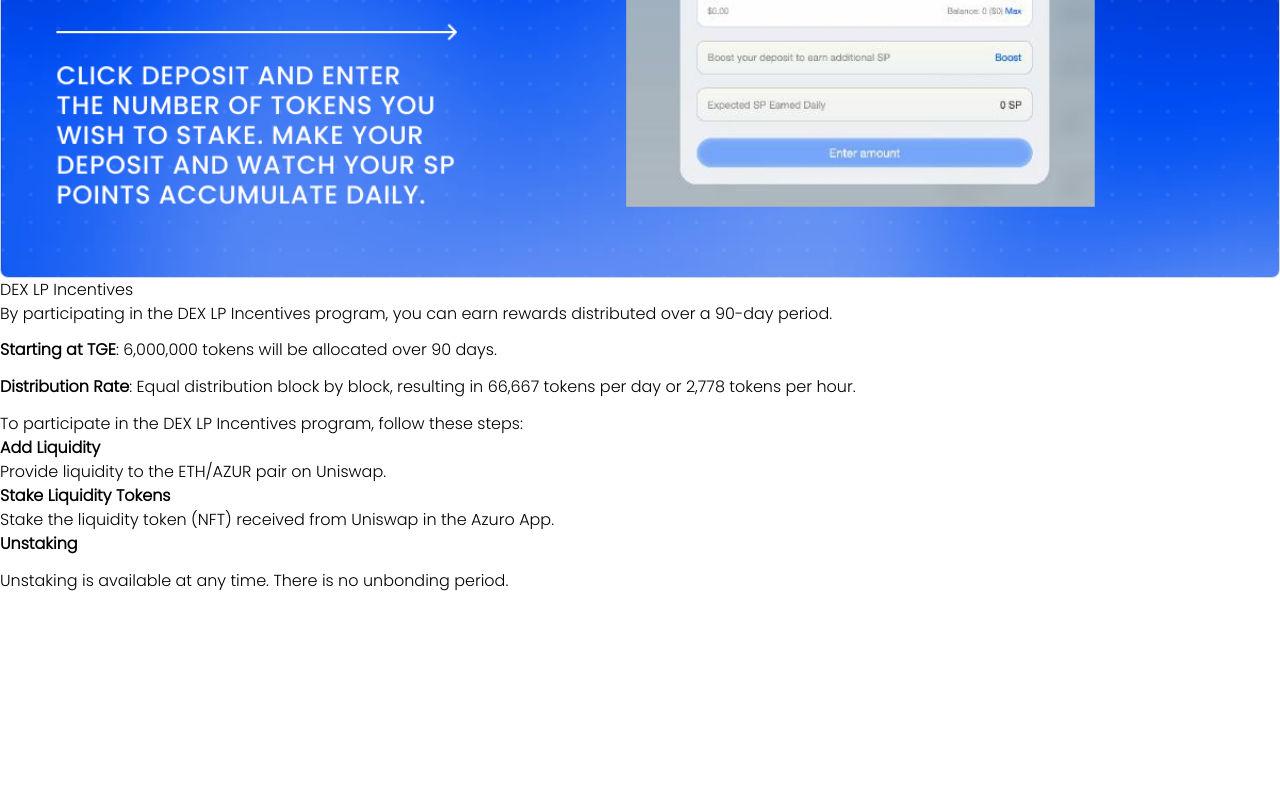
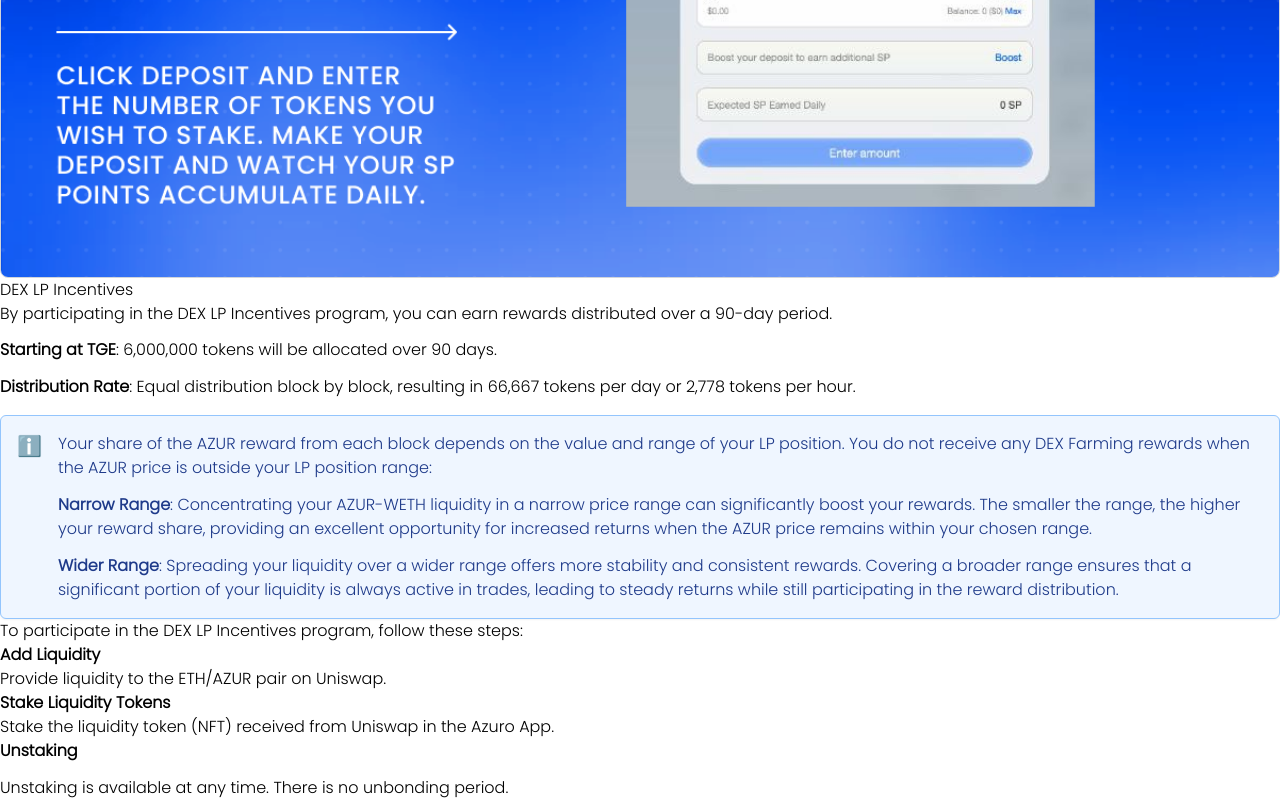
Before and after one commit to Azuro-protocol/gem-docs, a Next.js app: page /concepts/azur/staking in a window 1280 px wide. Shown: the part 3623-4423 px from the top of the page. Before the commit the page ends 4216 px from the top, so only its background shows below. Built offline with nearby package versions, Linux system fonts and the light colour scheme.

Commit message:
range info

```diff
--- a/pages/concepts/azur/staking.mdx
+++ b/pages/concepts/azur/staking.mdx
@@ -85,6 +85,15 @@ By participating in the DEX LP Incentives program, you can earn rewards distribu
 
 **Distribution Rate**: Equal distribution block by block, resulting in 66,667 tokens per day or 2,778 tokens per hour.
 
+<Callout type="info">
+Your share of the AZUR reward from each block depends on the value and range of your LP position. You do not receive any DEX Farming rewards when the AZUR price is outside your LP position range:
+
+**Narrow Range**: Concentrating your AZUR-WETH liquidity in a narrow price range can significantly boost your rewards. The smaller the range, the higher your reward share, providing an excellent opportunity for increased returns when the AZUR price remains within your chosen range.
+
+**Wider Range**: Spreading your liquidity over a wider range offers more stability and consistent rewards. Covering a broader range ensures that a significant portion of your liquidity is always active in trades, leading to steady returns while still participating in the reward distribution.
+
+</Callout>
+
 To participate in the DEX LP Incentives program, follow these steps:
 
 1. **Add Liquidity**
```
